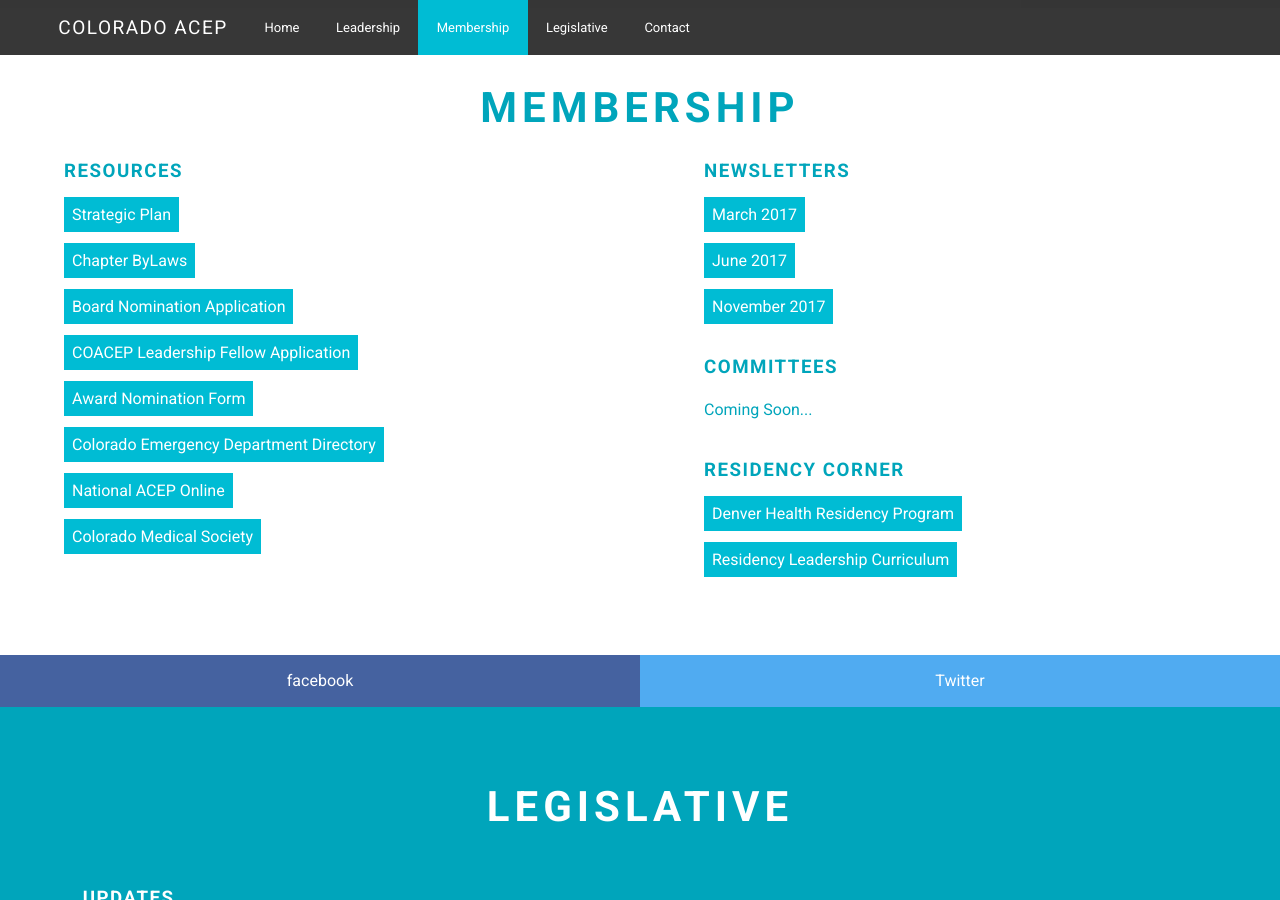
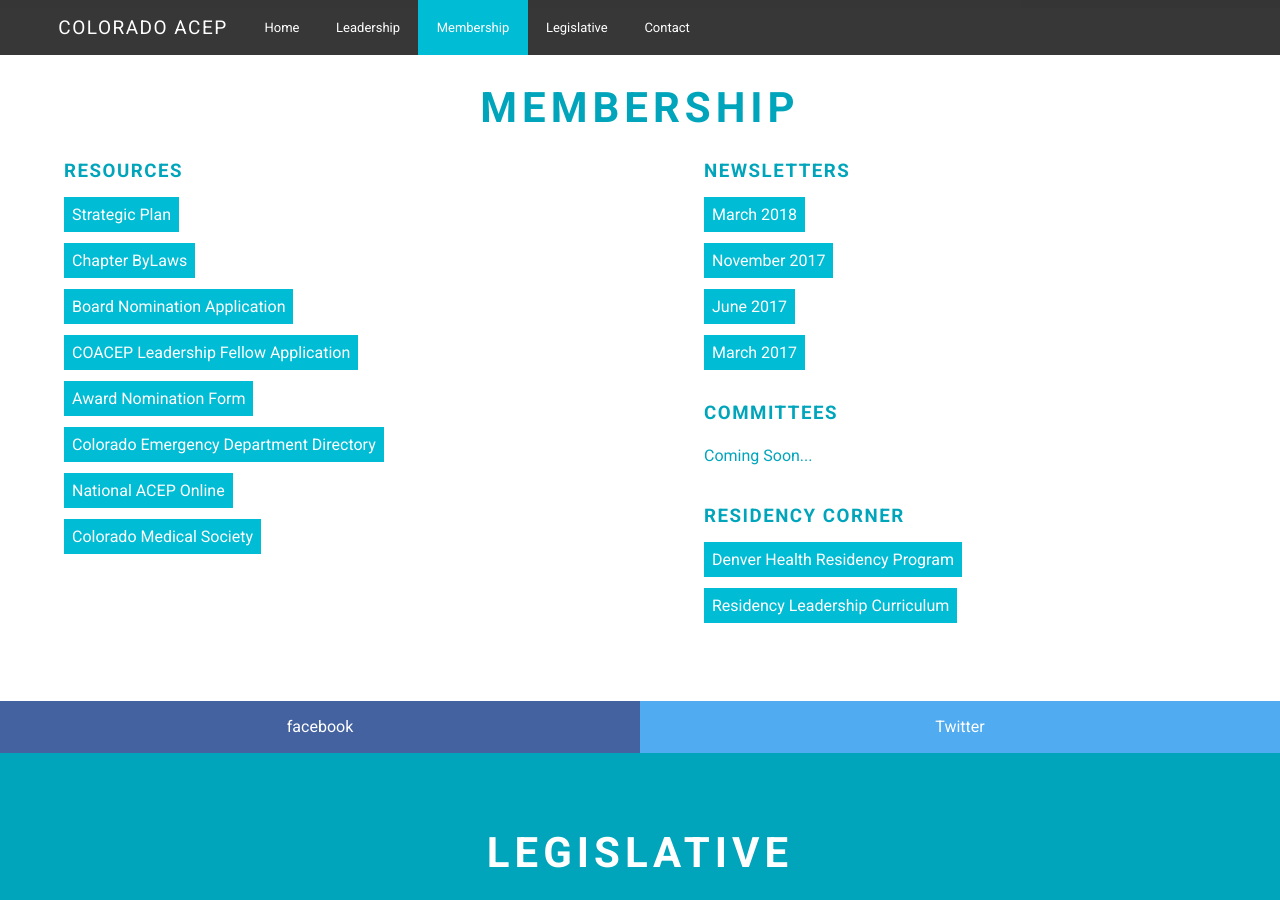
Before and after one commit to pebutler3/coacep, a Jekyll site: the page built from index.html, in a window 1280 px wide and 900 px high, scrolled down 2371 px. Built offline with Jekyll 4.4.1, drawn with Linux system fonts in a browser that asks for light colours.

Commit message:
added march 2018 newsletter

```diff
--- a/_includes/membership.html
+++ b/_includes/membership.html
@@ -16,9 +16,10 @@
   <section class="newsletters">
     <h3>Newsletters</h3>
     <ul>
+     <li><a href="docs/newsletters/2018/march.pdf">March 2018</a></li>
+     <li><a href="docs/newsletters/2017/nov.pdf">November 2017</a></li>
+     <li><a href="docs/newsletters/2017/june.pdf">June 2017</a></li>
      <li><a href="docs/newsletters/2017/march.pdf">March 2017</a></li>
-     <li><a href="docs/newsletters/2017/june.pdf">June 2017</a></li>
-     <li><a href="docs/newsletters/2017/nov.pdf">November 2017</a></li>
     </ul>
   </section>
   <section class="committees">
```
Also changed, not shown: 1 other file.
